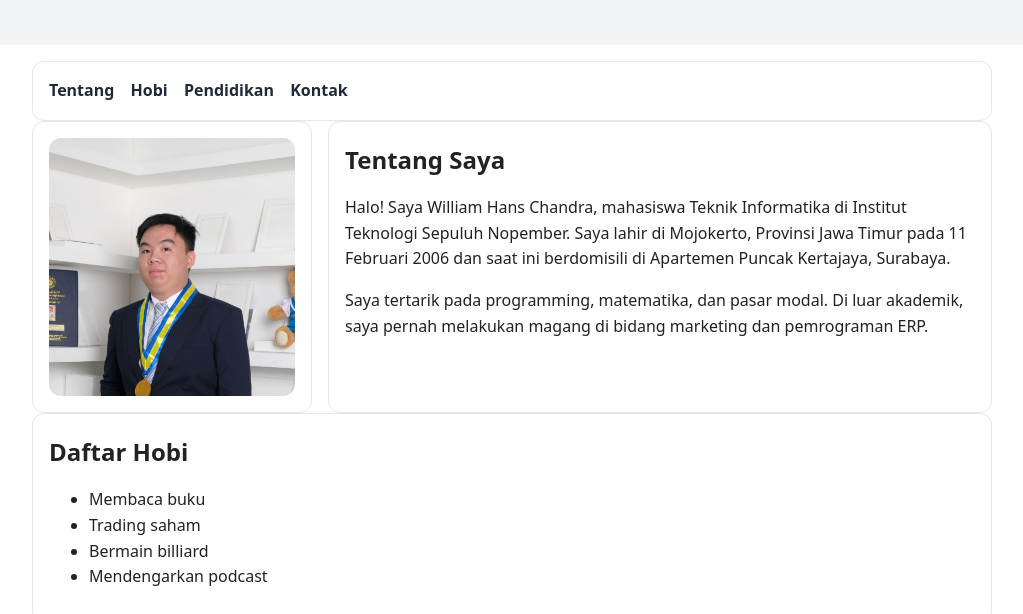
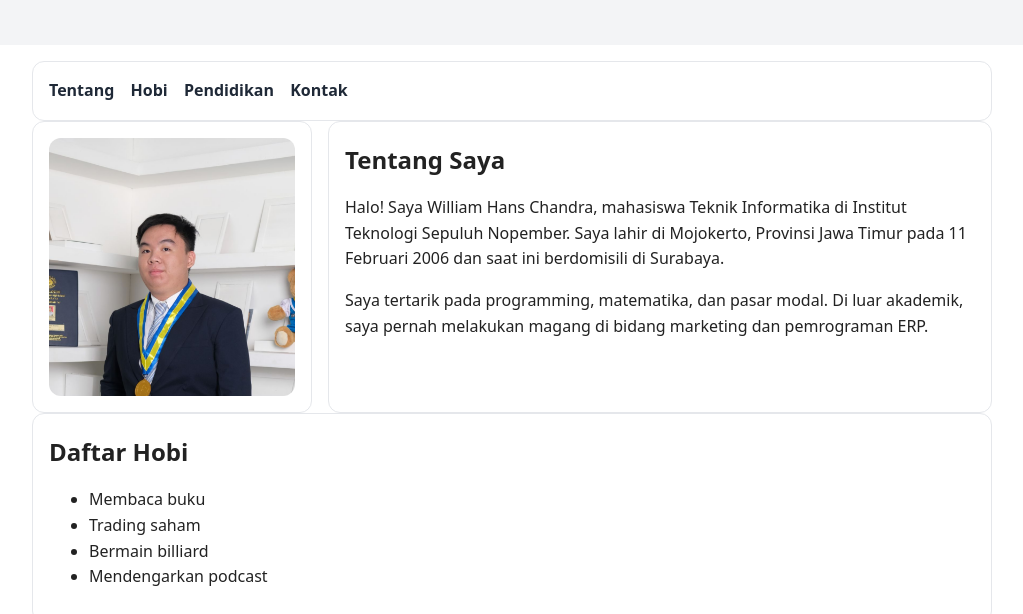
Before and after one commit to kebojuara/profile-html, a plain HTML site: page index.html in a window 1280 px wide. Shown: the part 131-745 px from the top of the page, without its empty margins (128-1151 px from the left). Drawn offline with Linux system fonts and the light colour scheme.

Commit message:
Update index.html

```diff
--- a/index.html
+++ b/index.html
@@ -46,7 +46,7 @@
       </div>
       <article class="card">
         <h2>Tentang Saya</h2>
-        <p>Halo! Saya William Hans Chandra, mahasiswa Teknik Informatika di Institut Teknologi Sepuluh Nopember. Saya lahir di Mojokerto, Provinsi Jawa Timur pada 11 Februari 2006 dan saat ini berdomisili di Apartemen Puncak Kertajaya, Surabaya.</p>
+        <p>Halo! Saya William Hans Chandra, mahasiswa Teknik Informatika di Institut Teknologi Sepuluh Nopember. Saya lahir di Mojokerto, Provinsi Jawa Timur pada 11 Februari 2006 dan saat ini berdomisili di Surabaya.</p>
         <p>Saya tertarik pada programming, matematika, dan pasar modal. Di luar akademik, saya pernah melakukan magang di bidang marketing dan pemrograman ERP.</p>
       </article>
     </section>
```
